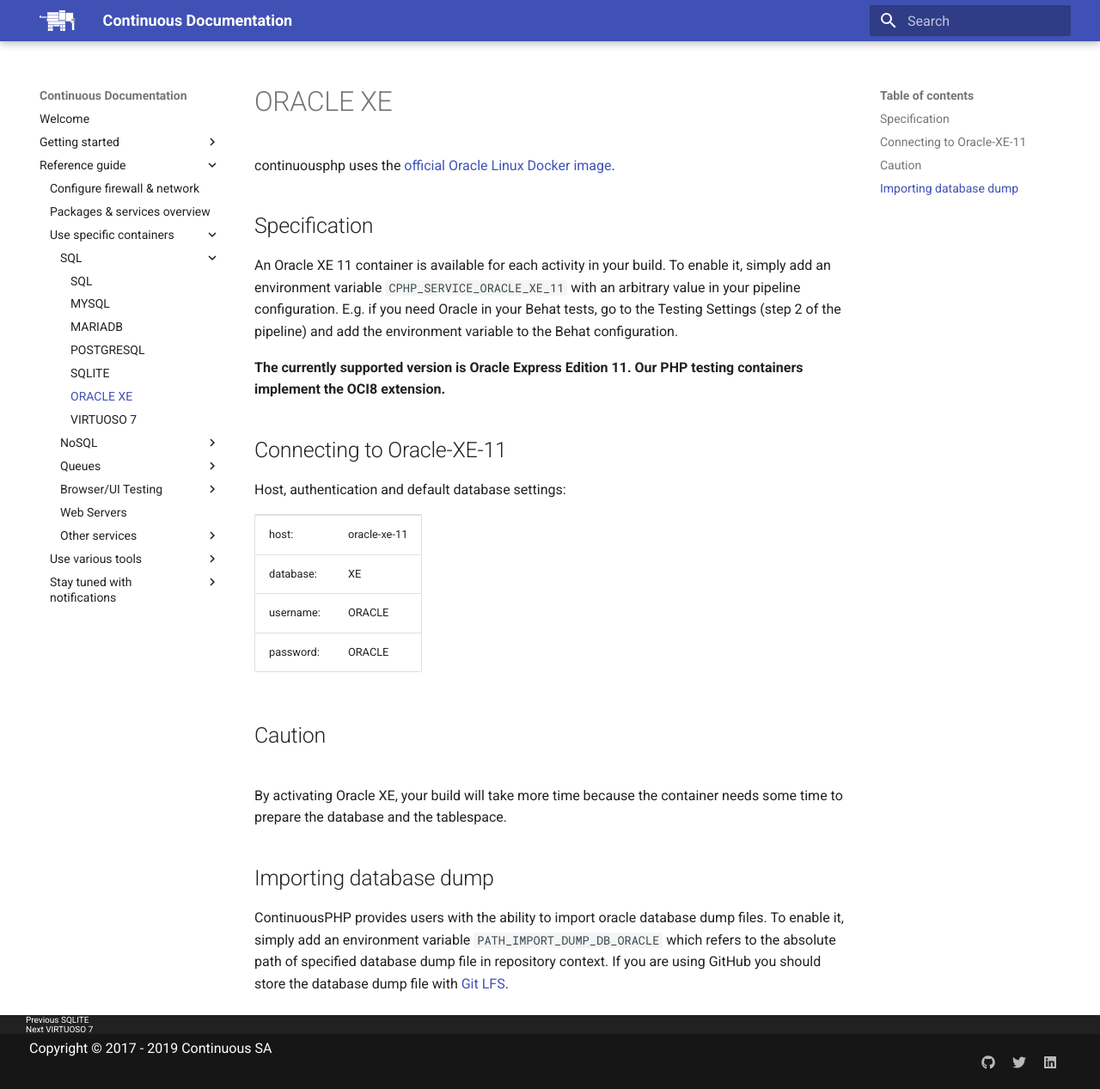
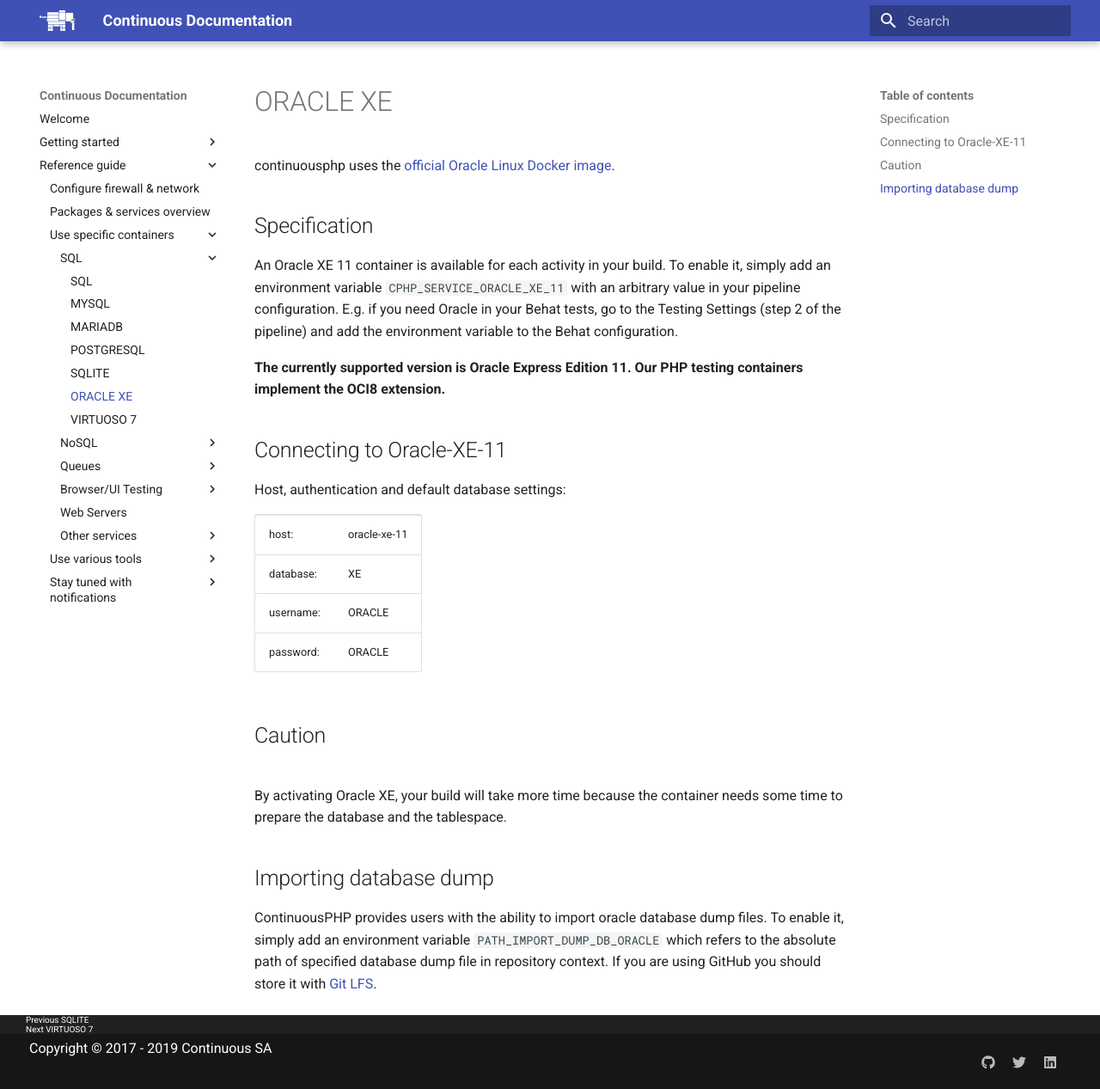
Before and after one commit to continuousphp/documentation, an MkDocs documentation site: the page built from docs/databases/oracle.md, in a window 1280 px wide and 1267 px high. Shown: the whole window at 86% size. Built offline with MkDocs 1.6.1 and Material for MkDocs 9.7.7, drawn with Linux system fonts in a browser that asks for light colours.

Commit message:
Setting terminology

```diff
--- a/docs/databases/oracle.md
+++ b/docs/databases/oracle.md
@@ -45,4 +45,4 @@ Host, authentication and default database settings:
 ## Importing database dump
 
 ContinuousPHP provides users with the ability to import oracle database dump files. To enable it, simply add an environment variable `PATH_IMPORT_DUMP_DB_ORACLE` which refers to the absolute path of specified database dump file in repository context.
-If you are using GitHub you should store the database dump file with [Git LFS](https://git-lfs.github.com/).
+If you are using GitHub you should store it with [Git LFS](https://git-lfs.github.com/).
```
